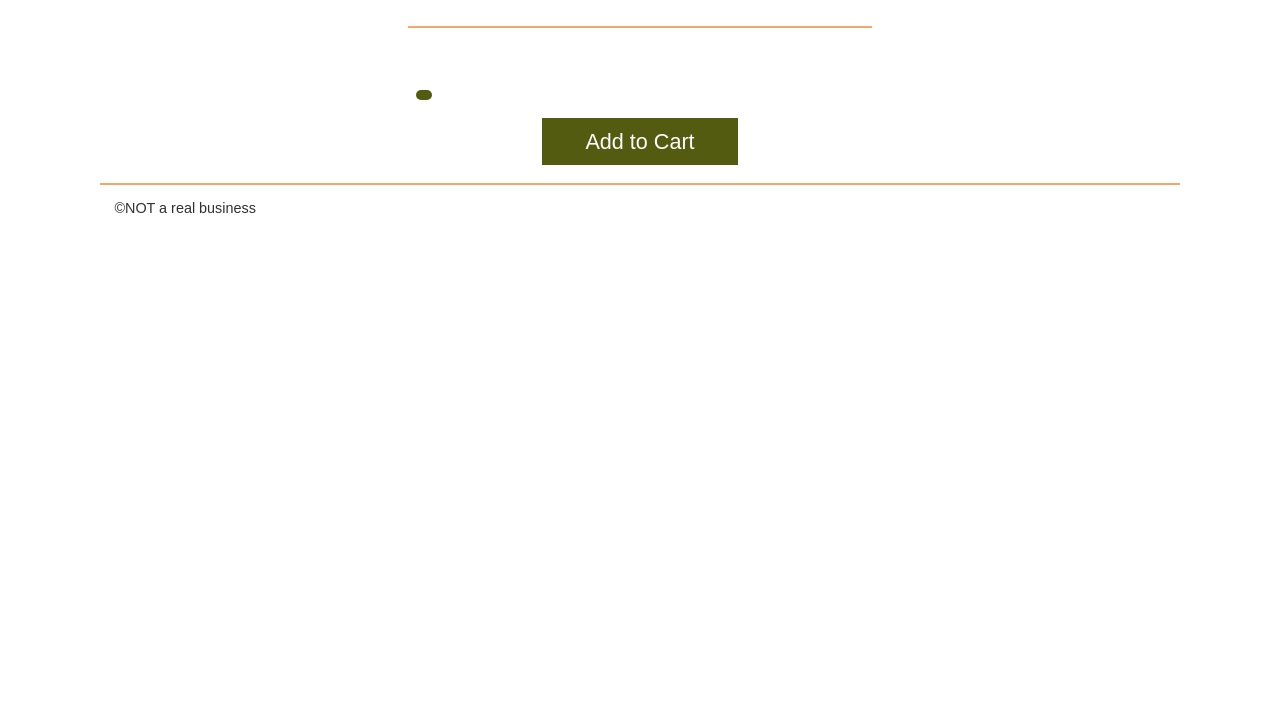
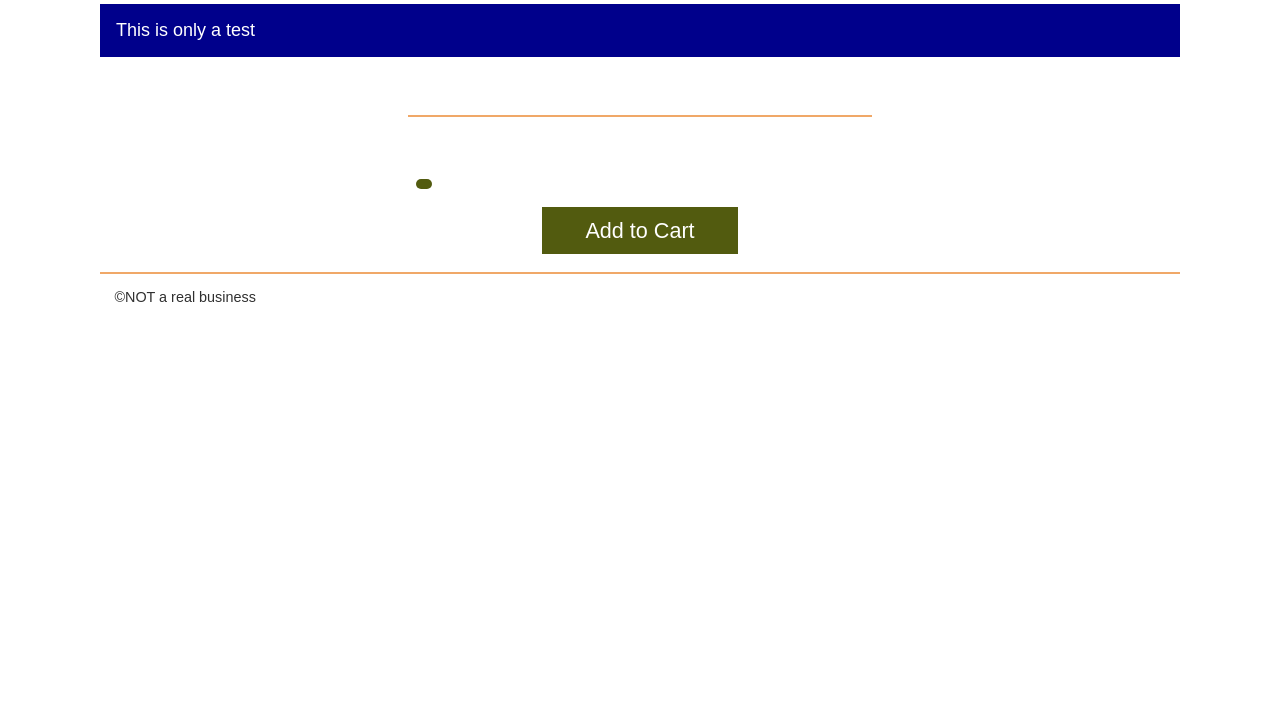
Before and after one commit to anacarol-1808/WDD330-Fall2023-WED-Evenings-Group, a website built with Vite: page src/product_pages/index.html in a window 1280 px wide. Shown: the part 76-800 px from the top of the page. Built offline with nearby package versions, Linux system fonts and the light colour scheme; files whose address does not match are found by name.

Commit message:
added alert functionality

```diff
--- a/src/css/style.css
+++ b/src/css/style.css
@@ -185,7 +185,7 @@ button {
 }
 
 .product-card__savings-percent {
-  color: #FFFFFF;
+  color: #ffffff;
   background-color: #525b0f;
   font-size: 14px;
   line-height: 1;
--- /dev/null
+++ b/src/js/alerts.mjs
@@ -0,0 +1,24 @@
+import { getData } from "./productData.mjs";
+
+export default async function buildAlerts() {
+    const alerts = await getData('alerts');
+    if (alerts.length > 0) {
+        const output = document.createElement("section");
+        output.classList.add("alert-list");
+        renderList(alerts, output);
+    }
+}
+
+function alertTemplate (alert) {
+    return `<p style="background-color: ${alert.background}; color: ${alert.color}; padding: 16px">
+        ${alert.message}
+    </p>`
+};
+
+function renderList(list, output) {
+    list.map((alert)=> {
+        output.insertAdjacentHTML("beforeend", alertTemplate(alert))
+    });
+
+    document.querySelector("main").insertAdjacentElement("afterbegin", output);
+}
--- a/src/js/main.js
+++ b/src/js/main.js
@@ -1,4 +1,7 @@
 import productList from "./productList.mjs";
+import buildAlerts from "./alerts.mjs";
+buildAlerts();
+
 const category = "tents";
 const selector = "productList";
 productList(category, selector);
--- /dev/null
+++ b/src/public/json/alerts.json
@@ -0,0 +1,7 @@
+[
+  {
+    "message": "This is only a test",
+    "background": "darkblue",
+    "color": "white"
+  }
+]
```
Also changed, not shown: src/index.html (+1 -2 lines), src/product_pages/index.html (+8 -2 lines), src/js/cart.js (indentation only), src/js/productList.mjs (line endings or trailing spaces).
